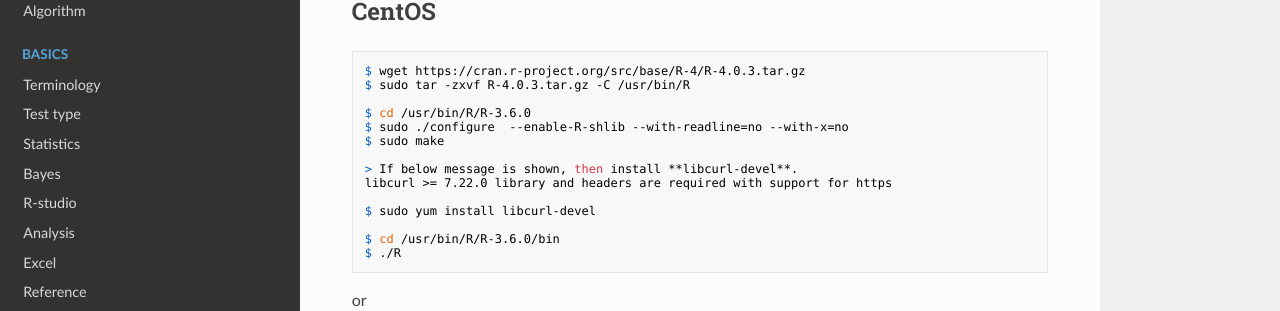
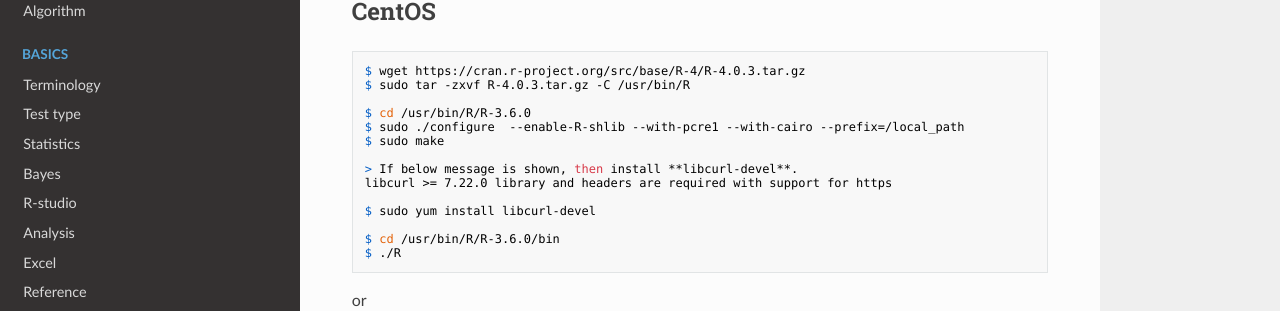
Before and after one commit to WonyoungCho/Statistics, an MkDocs documentation site: the page built from docs/index.md, in a window 1280 px wide and 900 px high, scrolled down 550 px. Shown: the part 140-451 px from the top of the window. Built offline with MkDocs 1.6.1, drawn with Linux system fonts in a browser that asks for light colours; nearby versions of some CDN libraries; old or Windows-style settings are respelled for this version of MkDocs.

Commit message:
Update index.md

```diff
--- a/docs/index.md
+++ b/docs/index.md
@@ -30,7 +30,7 @@ $ wget https://cran.r-project.org/src/base/R-4/R-4.0.3.tar.gz
 $ sudo tar -zxvf R-4.0.3.tar.gz -C /usr/bin/R
 
 $ cd /usr/bin/R/R-3.6.0
-$ sudo ./configure  --enable-R-shlib --with-readline=no --with-x=no
+$ sudo ./configure  --enable-R-shlib --with-pcre1 --with-cairo --prefix=/local_path
 $ sudo make
 
 > If below message is shown, then install **libcurl-devel**.
```
